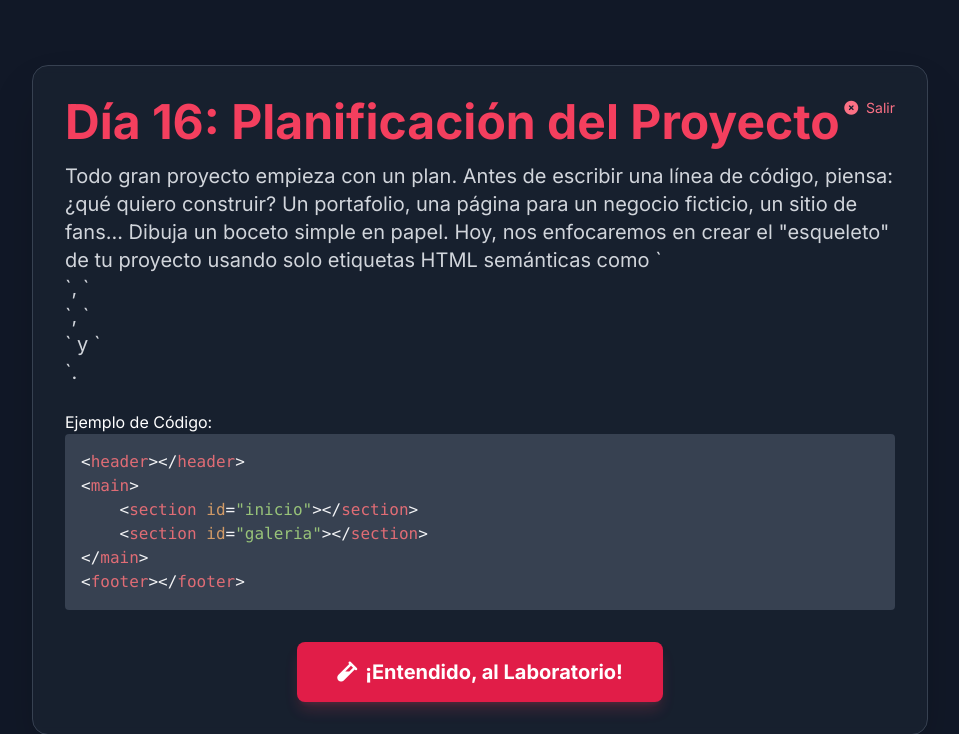
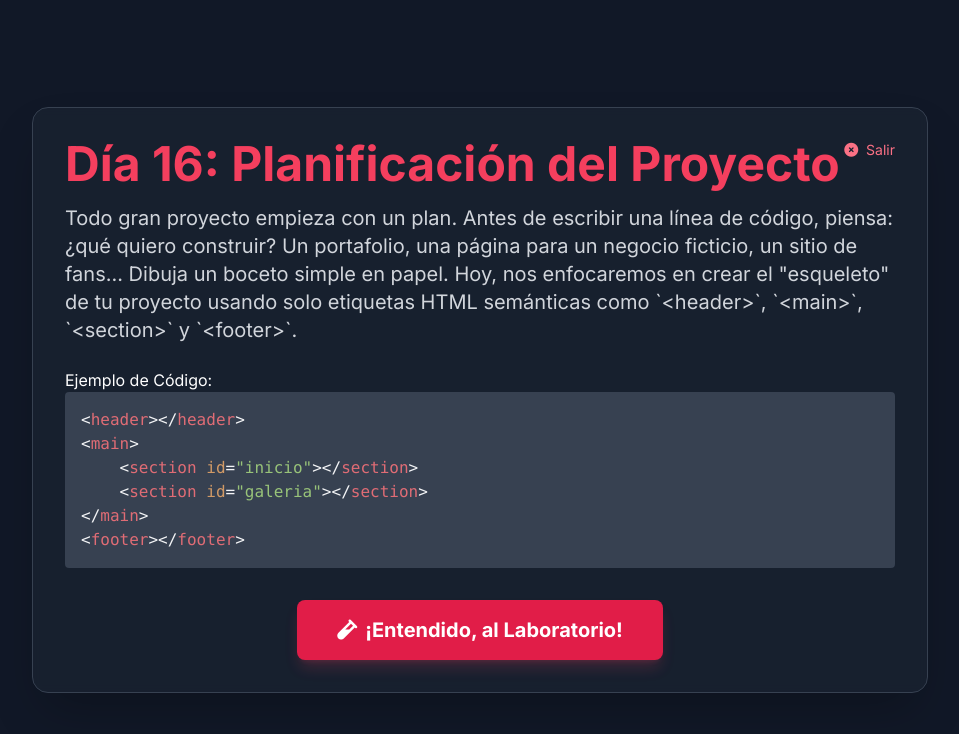
Before and after one commit to Eddaann/BOOTCAMP, a PHP site: page /lessons/leccion4.php in a window 1280 px wide. Shown: the top 734 px of the page, without its empty margins (160-1119 px from the left). Run offline with PHP 8.4, Linux system fonts and the light colour scheme; a user stored in the database is signed in; data comes from the database, SQL or seed files in the repository; some libraries are stand-ins or nearby versions.

Commit message:
Unicode para símbolo -menor que- en lección 4

```diff
--- a/lessons/leccion4.php
+++ b/lessons/leccion4.php
@@ -43,7 +43,7 @@ $exercises = [
         'day' => 16,
         'title' => 'Planificación del Proyecto',
         'objective' => 'Elige tu idea de proyecto y crea el archivo HTML con la estructura básica de todas las secciones que tendrá (ej. Inicio, Sobre Mí, Galería, Contacto). Extra: Define la paleta de colores y las fuentes que usarás en un comentario en tu CSS.',
-        'theory' => 'Todo gran proyecto empieza con un plan. Antes de escribir una línea de código, piensa: ¿qué quiero construir? Un portafolio, una página para un negocio ficticio, un sitio de fans... Dibuja un boceto simple en papel. Hoy, nos enfocaremos en crear el "esqueleto" de tu proyecto usando solo etiquetas HTML semánticas como `<header>`, `<main>`, `<section>` y `<footer>`.',
+        'theory' => 'Todo gran proyecto empieza con un plan. Antes de escribir una línea de código, piensa: ¿qué quiero construir? Un portafolio, una página para un negocio ficticio, un sitio de fans... Dibuja un boceto simple en papel. Hoy, nos enfocaremos en crear el "esqueleto" de tu proyecto usando solo etiquetas HTML semánticas como `&lt;header>`, `&lt;main>`, `&lt;section>` y `&lt;footer>`.',
         'example_code' => "<header></header>\n<main>\n    <section id=\"inicio\"></section>\n    <section id=\"galeria\"></section>\n</main>\n<footer></footer>",
         'starter_code' => "\n",
         'validation' => "const main = preview.contentDocument.querySelector('main'); const section = preview.contentDocument.querySelector('section'); return main && section;"
```
